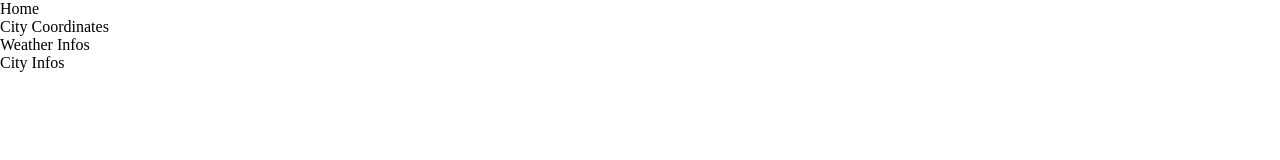
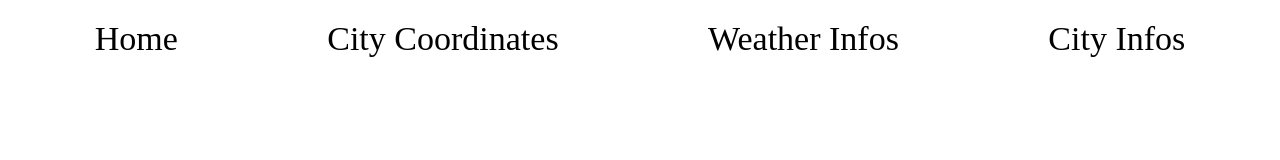
Before and after one commit to MLankaoui/SkyCast, a plain HTML site: page index.html in a window 1280 px wide. Drawn offline with Linux system fonts and the light colour scheme.

Commit message:
added some styling to the menu

```diff
--- a/index.html
+++ b/index.html
@@ -9,7 +9,7 @@
 <body>
     <div class="container">
         <nav class="main_menu">
-            <ul>
+            <ul class="menu-items">
                 <li>Home</li>
                 <li>City Coordinates</li>
                 <li>Weather Infos</li>
--- a/styling/style.css
+++ b/styling/style.css
@@ -3,3 +3,14 @@
     margin: 0;
     box-sizing: border-box;
 }
+li {
+    list-style: none;
+}
+.menu-items {
+    display: flex;
+    justify-content: space-around;
+    align-items: center;
+    flex-wrap: wrap;
+    font-size: 34px;
+    padding: 20px;
+}
```
